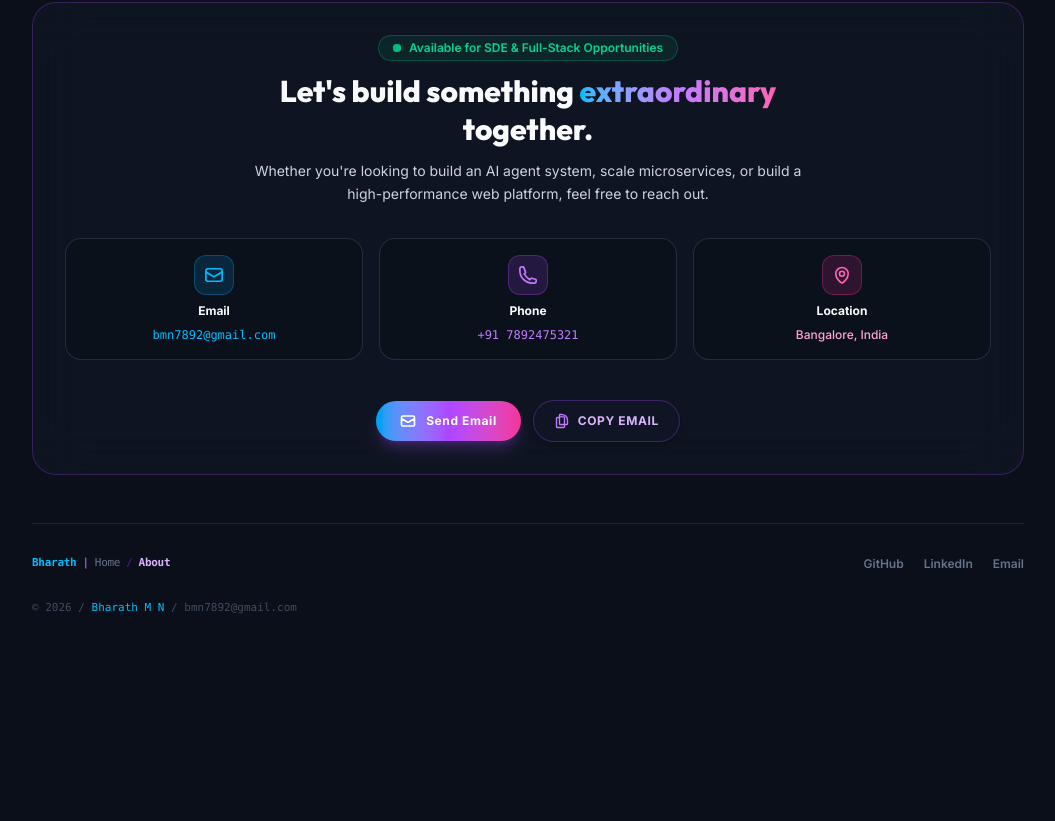
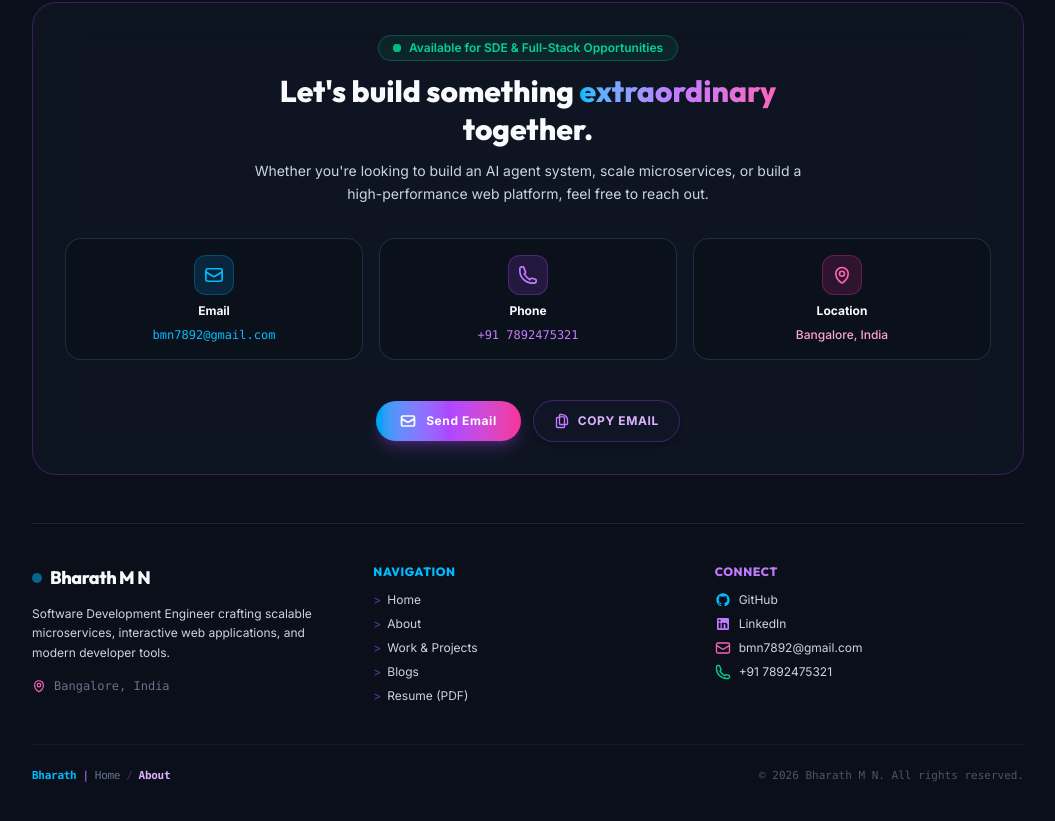
Before and after one commit to bmn789/portfolio, a Vue app: page /about in a window 1280 px wide. Shown: the part 1435-2256 px from the top of the page, without its empty margins (112-1167 px from the left). Before the commit the page ends 2115 px from the top, so only its background shows below. Built offline with nearby package versions, Linux system fonts and the light colour scheme.

Commit message:
Remove Overview section from footer

```diff
--- a/src/components/Footer.vue
+++ b/src/components/Footer.vue
@@ -1,5 +1,5 @@
 <script setup lang="ts">
-import { ref, computed } from 'vue';
+import { computed } from 'vue';
 import { RouterLink, useRoute } from 'vue-router';
 import ContactCard from './ContactCard.vue';
 
@@ -8,9 +8,7 @@ const route = useRoute();
 const breadcrumbs = computed(() => {
   const path = route.path;
   if (!path || path === '/') {
-    return [
-      { label: 'Home', to: '/' }
-    ];
+    return [{ label: 'Home', to: '/' }];
   }
   const parts = path.split('/').filter(p => p);
   const list = [{ label: 'Home', to: '/' }];
@@ -21,16 +19,113 @@ const breadcrumbs = computed(() => {
   }
   return list;
 });
-
 </script>
 
 <template>
-  <div class="mt-16">
+  <div class="mt-16 w-full">
+    <!-- Contact Card -->
     <ContactCard />
-    <footer class="mt-12 pt-8 border-t border-purple-500/20 flex flex-col gap-6 pb-8 relative z-10 w-full">
 
-      <!-- Bottom Links Row -->
-      <div class="flex flex-col sm:flex-row items-center justify-between gap-4 text-xs text-text-muted">
+    <!-- Main Footer Container -->
+    <footer class="mt-12 pt-10 pb-8 border-t border-purple-500/20 flex flex-col gap-10 relative z-10 w-full">
+
+      <!-- Top / Main Footer Grid -->
+      <div class="grid grid-cols-1 sm:grid-cols-2 md:grid-cols-3 gap-8 text-sm">
+
+        <!-- Column 1: Brand & Bio -->
+        <div class="flex flex-col gap-3">
+          <div class="flex items-center gap-2">
+            <span class="w-2.5 h-2.5 rounded-full bg-sky-400 animate-pulse"></span>
+            <span class="font-display font-black text-lg text-text-primary tracking-tight">Bharath M N</span>
+          </div>
+          <p class="text-xs text-text-secondary leading-relaxed">
+            Software Development Engineer crafting scalable microservices, interactive web applications, and modern developer tools.
+          </p>
+          <div class="flex items-center gap-2 text-xs text-text-muted mt-1 font-mono">
+            <svg class="w-3.5 h-3.5 text-pink-400" fill="none" stroke="currentColor" stroke-width="2" viewBox="0 0 24 24">
+              <path stroke-linecap="round" stroke-linejoin="round" d="M15 10.5a3 3 0 11-6 0 3 3 0 016 0z" />
+              <path stroke-linecap="round" stroke-linejoin="round" d="M19.5 10.5c0 7.142-7.5 11.25-7.5 11.25S4.5 17.642 4.5 10.5a7.5 7.5 0 1115 0z" />
+            </svg>
+            <span>Bangalore, India</span>
+          </div>
+        </div>
+
+        <!-- Column 2: Navigation Links -->
+        <div class="flex flex-col gap-3">
+          <h4 class="text-xs font-extrabold uppercase tracking-wider text-sky-400 font-display">Navigation</h4>
+          <ul class="flex flex-col gap-2 text-xs text-text-secondary">
+            <li>
+              <RouterLink to="/" class="hover:text-sky-400 transition-colors inline-flex items-center gap-1.5">
+                <span class="text-purple-500/60">&gt;</span> Home
+              </RouterLink>
+            </li>
+            <li>
+              <RouterLink to="/about" class="hover:text-purple-400 transition-colors inline-flex items-center gap-1.5">
+                <span class="text-purple-500/60">&gt;</span> About
+              </RouterLink>
+            </li>
+            <li>
+              <RouterLink to="/work" class="hover:text-emerald-400 transition-colors inline-flex items-center gap-1.5">
+                <span class="text-purple-500/60">&gt;</span> Work & Projects
+              </RouterLink>
+            </li>
+            <li>
+              <RouterLink to="/blogs" class="hover:text-amber-400 transition-colors inline-flex items-center gap-1.5">
+                <span class="text-purple-500/60">&gt;</span> Blogs
+              </RouterLink>
+            </li>
+            <li>
+              <a href="/resume.html" target="_blank" class="hover:text-pink-400 transition-colors inline-flex items-center gap-1.5">
+                <span class="text-purple-500/60">&gt;</span> Resume (PDF)
+              </a>
+            </li>
+          </ul>
+        </div>
+
+        <!-- Column 3: Connect & Socials -->
+        <div class="flex flex-col gap-3">
+          <h4 class="text-xs font-extrabold uppercase tracking-wider text-purple-400 font-display">Connect</h4>
+          <ul class="flex flex-col gap-2 text-xs text-text-secondary">
+            <li>
+              <a href="https://github.com/bmn789" target="_blank" rel="noopener noreferrer" class="hover:text-sky-400 transition-colors flex items-center gap-2">
+                <svg class="w-4 h-4 text-sky-400" fill="currentColor" viewBox="0 0 24 24">
+                  <path fill-rule="evenodd" clip-rule="evenodd" d="M12 2C6.477 2 2 6.484 2 12.017c0 4.425 2.865 8.18 6.839 9.504.5.092.682-.217.682-.483 0-.237-.008-.868-.013-1.703-2.782.605-3.369-1.343-3.369-1.343-.454-1.158-1.11-1.466-1.11-1.466-.908-.62.069-.608.069-.608 1.003.07 1.53 1.032 1.53 1.032.892 1.53 2.341 1.088 2.91.832.092-.647.35-1.088.636-1.338-2.22-.253-4.555-1.113-4.555-4.951 0-1.093.39-1.988 1.029-2.688-.103-.253-.446-1.272.098-2.65 0 0 .84-.27 2.75 1.026A9.564 9.564 0 0112 6.844c.85.004 1.705.115 2.504.337 1.909-1.296 2.747-1.027 2.747-1.027.546 1.379.202 2.398.1 2.651.64.7 1.028 1.595 1.028 2.688 0 3.848-2.339 4.695-4.566 4.943.359.309.678.92.678 1.855 0 1.338-.012 2.419-.012 2.747 0 .268.18.58.688.482A10.019 10.019 0 0022 12.017C22 6.484 17.522 2 12 2z" />
+                </svg>
+                <span>GitHub</span>
+              </a>
+            </li>
+            <li>
+              <a href="https://linkedin.com/in/bmn789" target="_blank" rel="noopener noreferrer" class="hover:text-purple-400 transition-colors flex items-center gap-2">
+                <svg class="w-4 h-4 text-purple-400" fill="currentColor" viewBox="0 0 24 24">
+                  <path d="M19 3a2 2 0 0 1 2 2v14a2 2 0 0 1-2 2H5a2 2 0 0 1-2-2V5a2 2 0 0 1 2-2h14m-.5 15.5v-5.3a3.26 3.26 0 0 0-3.26-3.26c-.85 0-1.84.52-2.28 1.3v-1.11h-2.79v8.37h2.79v-4.93c0-.77.62-1.4 1.39-1.4a1.4 1.4 0 0 1 1.4 1.4v4.93h2.75M6.88 8.56a1.68 1.68 0 0 0 1.68-1.68c0-.93-.75-1.69-1.68-1.69a1.69 1.69 0 0 0-1.69 1.69c0 .93.76 1.68 1.69 1.68m1.39 9.94v-8.37H5.5v8.37h2.77z"/>
+                </svg>
+                <span>LinkedIn</span>
+              </a>
+            </li>
+            <li>
+              <a href="mailto:bmn7892@gmail.com" class="hover:text-pink-400 transition-colors flex items-center gap-2">
+                <svg class="w-4 h-4 text-pink-400" fill="none" stroke="currentColor" stroke-width="2" viewBox="0 0 24 24">
+                  <path stroke-linecap="round" stroke-linejoin="round" d="M21.75 6.75v10.5a2.25 2.25 0 01-2.25 2.25h-15a2.25 2.25 0 01-2.25-2.25V6.75m19.5 0A2.25 2.25 0 0019.5 4.5h-15a2.25 2.25 0 00-2.25 2.25m19.5 0v.243a2.25 2.25 0 01-1.07 1.916l-7.5 4.615a2.25 2.25 0 01-2.36 0L3.32 8.91a2.25 2.25 0 01-1.07-1.916V6.75" />
+                </svg>
+                <span>bmn7892@gmail.com</span>
+              </a>
+            </li>
+            <li>
+              <a href="tel:+917892475321" class="hover:text-emerald-400 transition-colors flex items-center gap-2">
+                <svg class="w-4 h-4 text-emerald-400" fill="none" stroke="currentColor" stroke-width="2" viewBox="0 0 24 24">
+                  <path stroke-linecap="round" stroke-linejoin="round" d="M2.25 6.75c0 8.284 6.716 15 15 15h2.25a2.25 2.25 0 002.25-2.25v-1.372c0-.516-.351-.966-.852-1.091l-4.423-1.106c-.44-.11-.902.055-1.173.417l-.97 1.293c-2.824-1.802-5.14-4.118-6.944-6.94l1.293-.97c.363-.271.527-.734.417-1.173L6.963 3.102a1.125 1.125 0 00-1.091-.852H4.5A2.25 2.25 0 002.25 4.5v2.25z" />
+                </svg>
+                <span>+91 7892475321</span>
+              </a>
+            </li>
+          </ul>
+        </div>
+
+      </div>
+
+      <!-- Bottom Sub-Bar: Breadcrumbs & Copyright -->
+      <div class="pt-6 border-t border-purple-500/10 flex flex-col sm:flex-row items-center justify-between gap-4 text-xs text-text-muted">
+        <!-- Breadcrumb path -->
         <div class="flex items-center gap-1.5 font-mono text-[11px] tracking-tight">
           <span class="text-sky-400 font-bold">Bharath</span>
           <span class="text-purple-400">|</span>
@@ -43,20 +138,13 @@ const breadcrumbs = computed(() => {
             <span v-else class="text-purple-300 font-bold capitalize">{{ crumb.label }}</span>
           </template>
         </div>
-        <div class="flex items-center gap-5 font-semibold">
-          <a href="https://github.com/bmn789" target="_blank" rel="noopener noreferrer"
-            class="hover:text-sky-400 transition-colors">GitHub</a>
-          <a href="https://linkedin.com/in/bmn789" target="_blank" rel="noopener noreferrer"
-            class="hover:text-purple-400 transition-colors">LinkedIn</a>
-          <a href="mailto:bmn7892@gmail.com" class="hover:text-pink-400 transition-colors">Email</a>
+
+        <!-- Copyright -->
+        <div class="text-[11px] font-mono text-text-muted/70">
+          <span>© 2026 Bharath M N. All rights reserved.</span>
         </div>
       </div>
 
-      <!-- Copyright and Contact Info -->
-      <div class="text-[11px] font-mono text-text-muted/60 mt-1 flex justify-center sm:justify-start">
-        <span>© 2026 / <span class="text-sky-400">Bharath M N</span> / <a href="mailto:bmn7892@gmail.com"
-            class="hover:text-purple-400 transition-colors">bmn7892@gmail.com</a></span>
-      </div>
     </footer>
   </div>
 </template>
```
